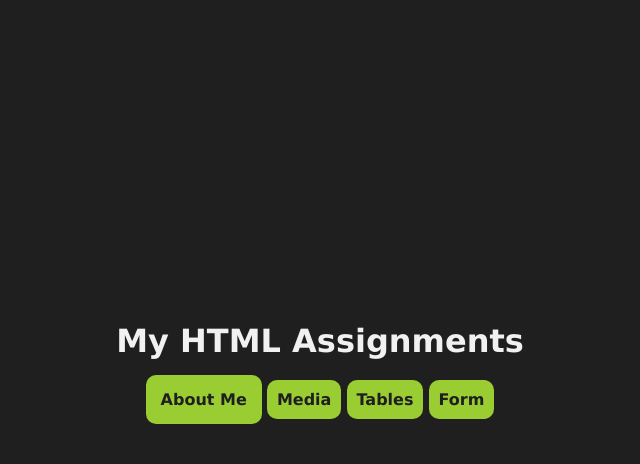
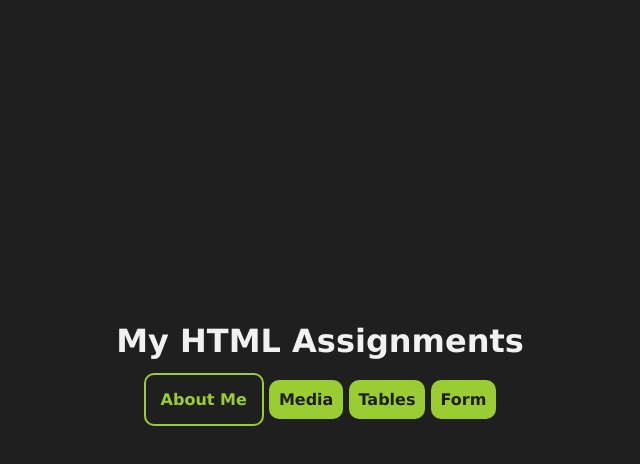
Before and after one commit to yenisaa/HTML-Assignment, a plain HTML site: page index.html in a window 1280 px wide. In both pictures the pointer is over the link "About Me". Shown: the whole page, without its empty margins (276-916 px from the left). Drawn offline with Linux system fonts and the light colour scheme.

Commit message:
Updated the css - changed the hover styles

```diff
--- a/style.css
+++ b/style.css
@@ -11,7 +11,7 @@ body {
   font-family: Verdana, Geneva, Tahoma, sans-serif;
 }
 
-main{
+main {
   margin: 20px;
   width: 90%;
   height: 90vh;
@@ -29,7 +29,7 @@ main{
   gap: 30px;
   margin: 0 10px;
 }
-.item-1{
+.item-1 {
   text-align: center;
 }
 
@@ -45,6 +45,9 @@ a {
 }
 
 a:hover {
+  border: 2px solid yellowgreen;
+  background: none;
+  color: yellowgreen;
   transition: 1s ease-out;
   padding: 15px;
 }
@@ -60,20 +63,17 @@ a:hover {
     flex-wrap: wrap;
     align-content: center;
     gap: 30px;
-
   }
 
-  .item-2{
+  .item-2 {
     display: flex;
     flex-direction: column;
     gap: 20px;
 
-    & a:hover{
+    & a:hover {
       border: 2px solid yellowgreen;
       background: none;
       color: yellowgreen;
-
     }
   }
-
 }
```
